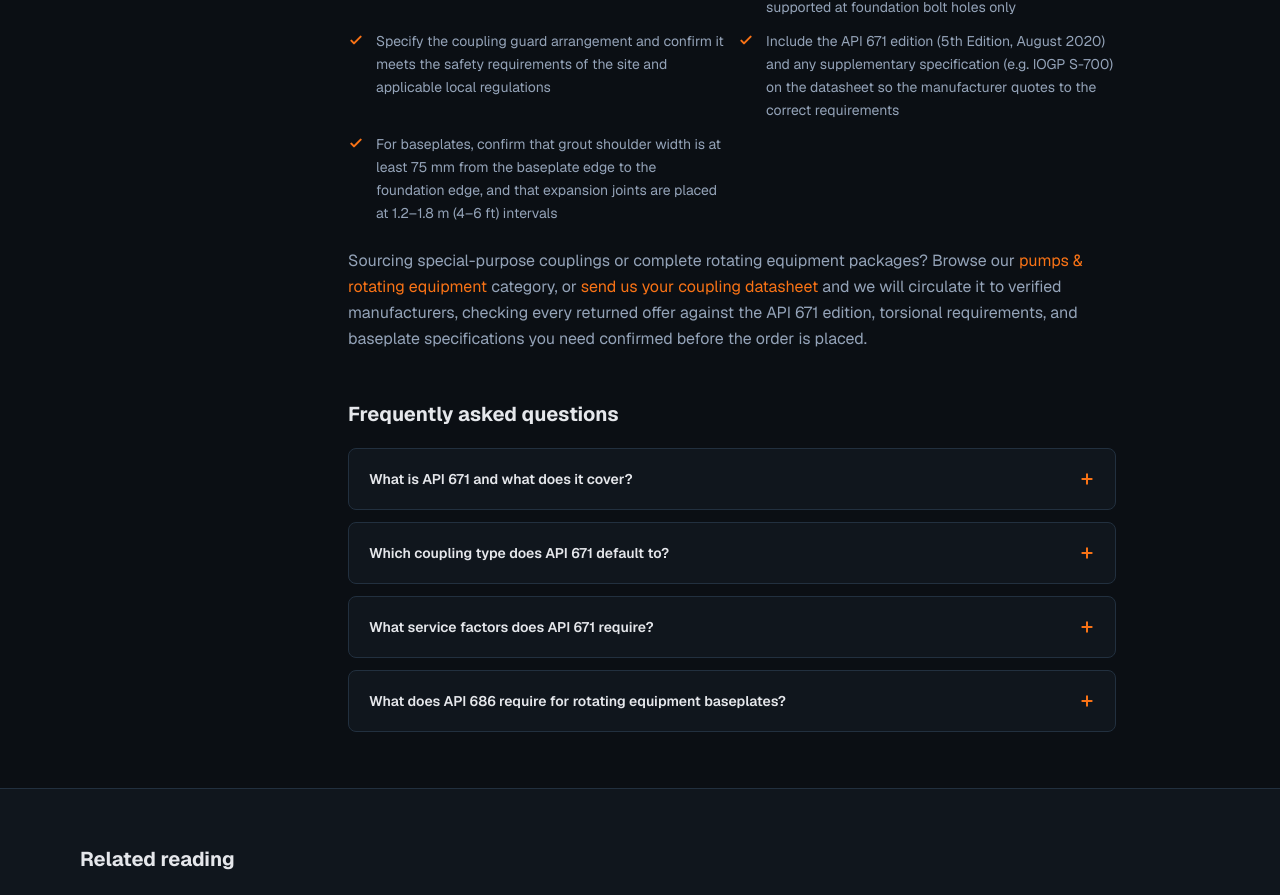
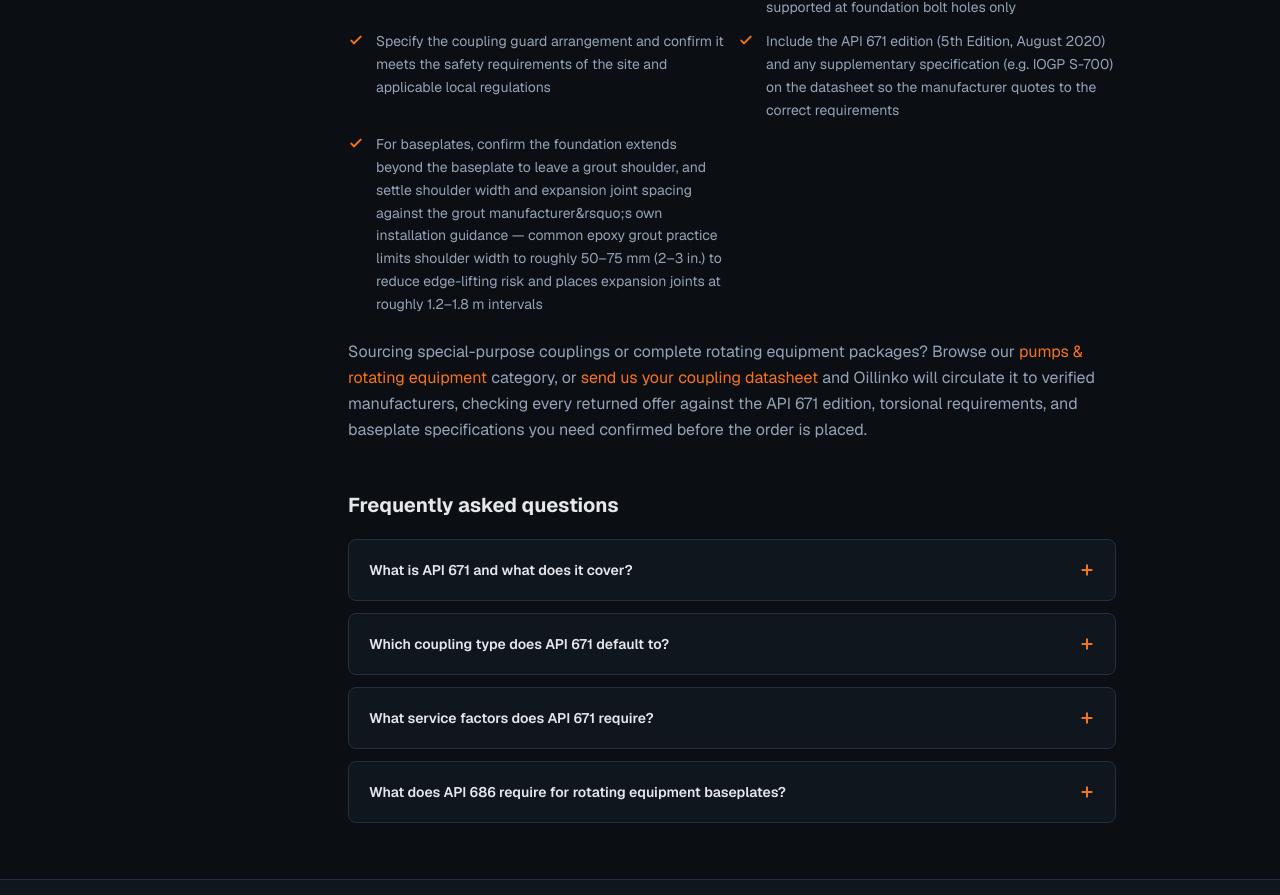
Before and after one commit to Muhammed4989/oillinko, a Next.js app: page /blog/api-671-couplings-and-baseplate-design in a window 1280 px wide. Shown: the part 4937-5832 px from the top of the page. Built offline with nearby package versions, Linux system fonts and the light colour scheme.

Commit message:
Fix API 671 article: name Oillinko in body per pipeline rule; replace unverified grout shoulder and expansion joint figures with sourced guidance

```diff
--- a/src/app/blog/api-671-couplings-and-baseplate-design/page.tsx
+++ b/src/app/blog/api-671-couplings-and-baseplate-design/page.tsx
@@ -282,7 +282,7 @@ export default function Page() {
             "Confirm the baseplate flatness tolerance: 150 μm/m (0.002 in./ft) across mounting pads, demonstrated in the manufacturer&rsquo;s shop with the baseplate supported at foundation bolt holes only",
             "Specify the coupling guard arrangement and confirm it meets the safety requirements of the site and applicable local regulations",
             "Include the API 671 edition (5th Edition, August 2020) and any supplementary specification (e.g. IOGP S-700) on the datasheet so the manufacturer quotes to the correct requirements",
-            "For baseplates, confirm that grout shoulder width is at least 75 mm from the baseplate edge to the foundation edge, and that expansion joints are placed at 1.2–1.8 m (4–6 ft) intervals",
+            "For baseplates, confirm the foundation extends beyond the baseplate to leave a grout shoulder, and settle shoulder width and expansion joint spacing against the grout manufacturer&rsquo;s own installation guidance — common epoxy grout practice limits shoulder width to roughly 50–75 mm (2–3 in.) to reduce edge-lifting risk and places expansion joints at roughly 1.2–1.8 m intervals",
           ]}
         />
         <p className="mt-6 text-sm leading-relaxed text-muted sm:text-base">
@@ -295,10 +295,10 @@ export default function Page() {
           <Link className="text-accent hover:underline" href="/rfq">
             send us your coupling datasheet
           </Link>{" "}
-          and we will circulate it to verified manufacturers, checking every
-          returned offer against the API 671 edition, torsional requirements,
-          and baseplate specifications you need confirmed before the order is
-          placed.
+          and Oillinko will circulate it to verified manufacturers, checking
+          every returned offer against the API 671 edition, torsional
+          requirements, and baseplate specifications you need confirmed before
+          the order is placed.
         </p>
 
         <Faq faqs={faqs} />
```
